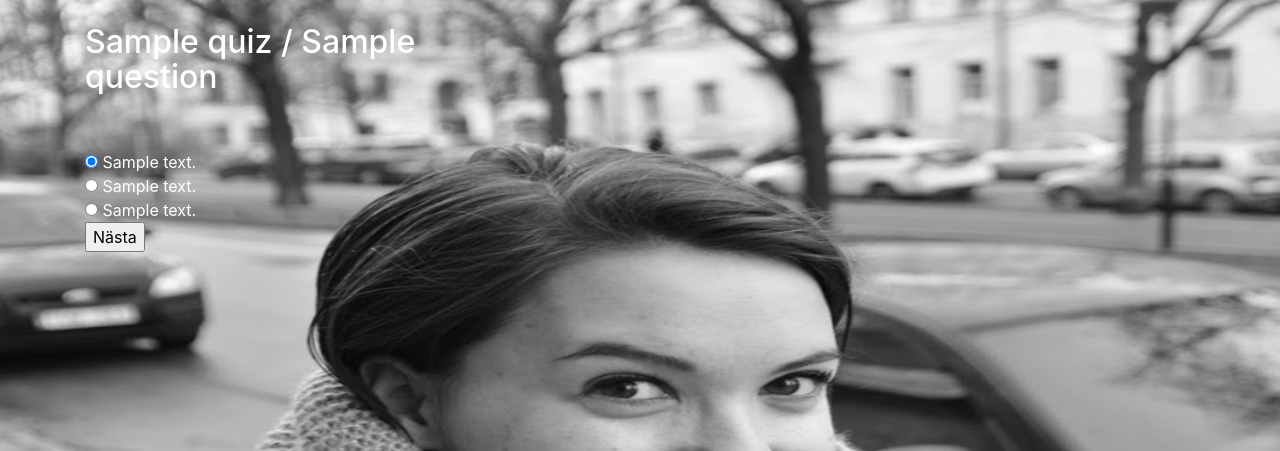
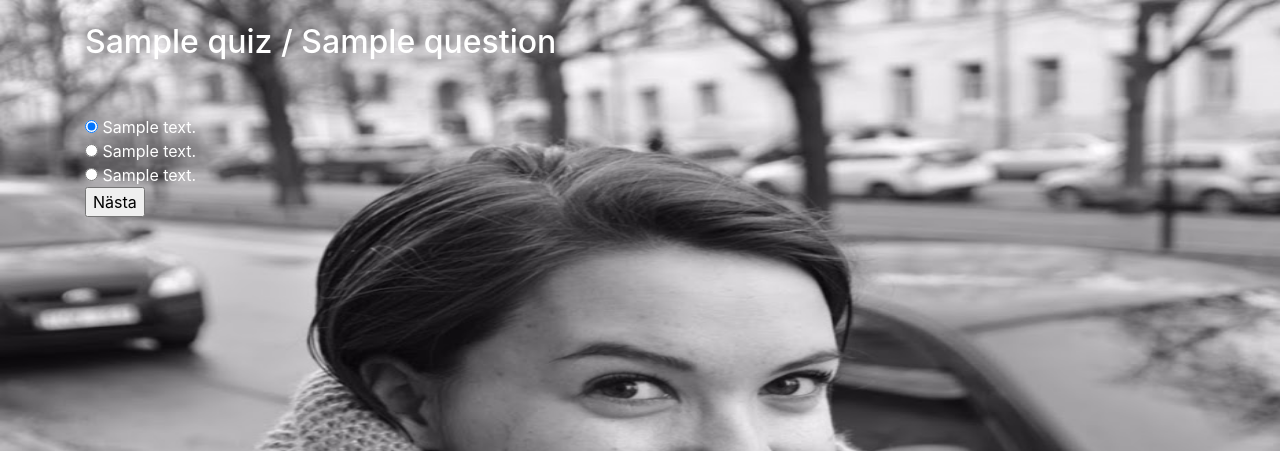
Before and after one commit to cupaiuolo/quizproject, a Django app: template quiz/templates/question.html in a window 1280 px wide. Shown: the top 451 px of the page. Run offline with Django 3.2, Linux system fonts and the light colour scheme; tables that the repository leaves empty hold one stand-in row (values such as "Sample post"); the template is opened without the code that fills it: values that come from a table or form of the project are taken from there, most other values are stand-ins (such as "Sample title", 1, 10 or a date in 2020); some libraries are stand-ins or nearby versions.

Commit message:
changed to 8

```diff
--- a/quiz/templates/question.html
+++ b/quiz/templates/question.html
@@ -9,7 +9,7 @@
 	<body>
 <div class="container">
 	<div class="row">
-		<div class="col-md-4">
+		<div class="col-md-8">
 	<br>
 	<h2> {{question}} </h2>
 	<br>
```
